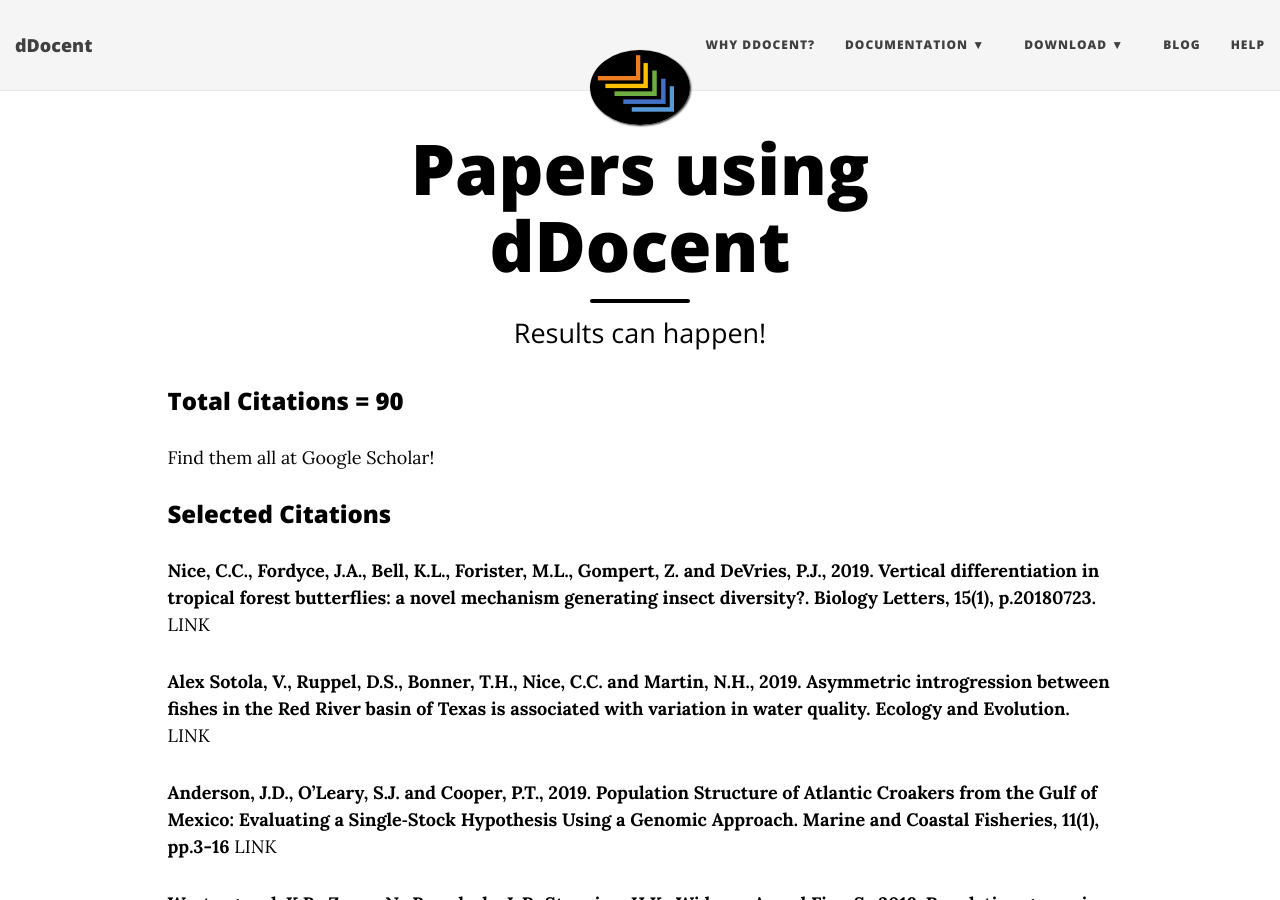
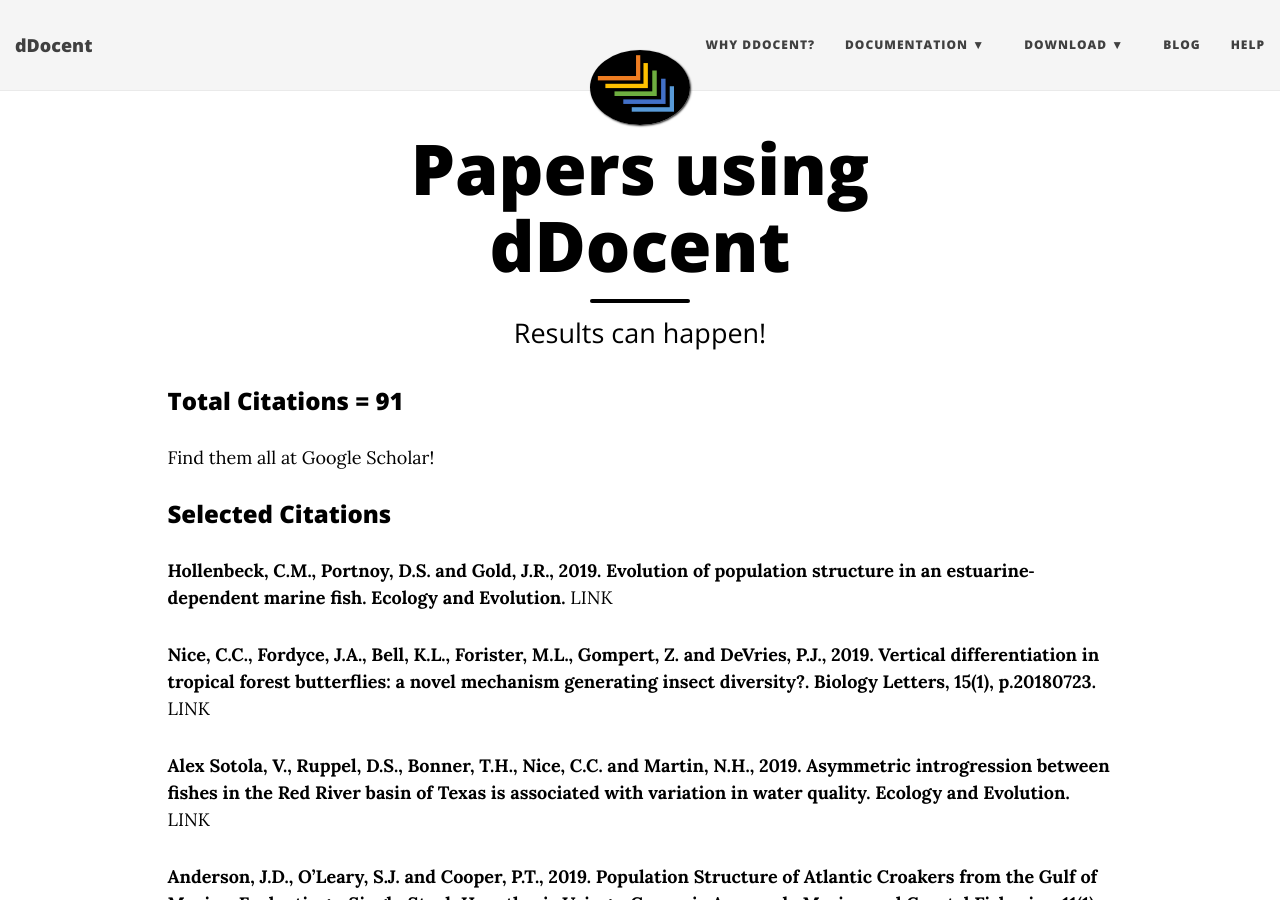
Before and after one commit to jpuritz/dDocent, a Jekyll site: the page built from using.md, in a window 1280 px wide and 900 px high. Built offline with Jekyll 4.4.1, drawn with Linux system fonts in a browser that asks for light colours; nearby versions of some CDN libraries.

Commit message:
Update using.md

```diff
--- a/using.md
+++ b/using.md
@@ -4,11 +4,13 @@
 subtitle: Results can happen!
 ---
 
-### Total Citations = 90
+### Total Citations = 91
 
 Find them all at [Google Scholar](https://scholar.google.com/scholar?cites=14803244071106482641&as_sdt=5,40&sciodt=0,40&hl=en)!
 
 ### Selected Citations
+
+**Hollenbeck, C.M., Portnoy, D.S. and Gold, J.R., 2019. Evolution of population structure in an estuarine‐dependent marine fish. Ecology and Evolution.** [LINK](https://onlinelibrary.wiley.com/doi/abs/10.1002/ece3.4936)
 
 **Nice, C.C., Fordyce, J.A., Bell, K.L., Forister, M.L., Gompert, Z. and DeVries, P.J., 2019. Vertical differentiation in tropical forest butterflies: a novel mechanism generating insect diversity?. Biology Letters, 15(1), p.20180723.** [LINK](https://royalsocietypublishing.org/doi/abs/10.1098/rsbl.2018.0723)
 
```
